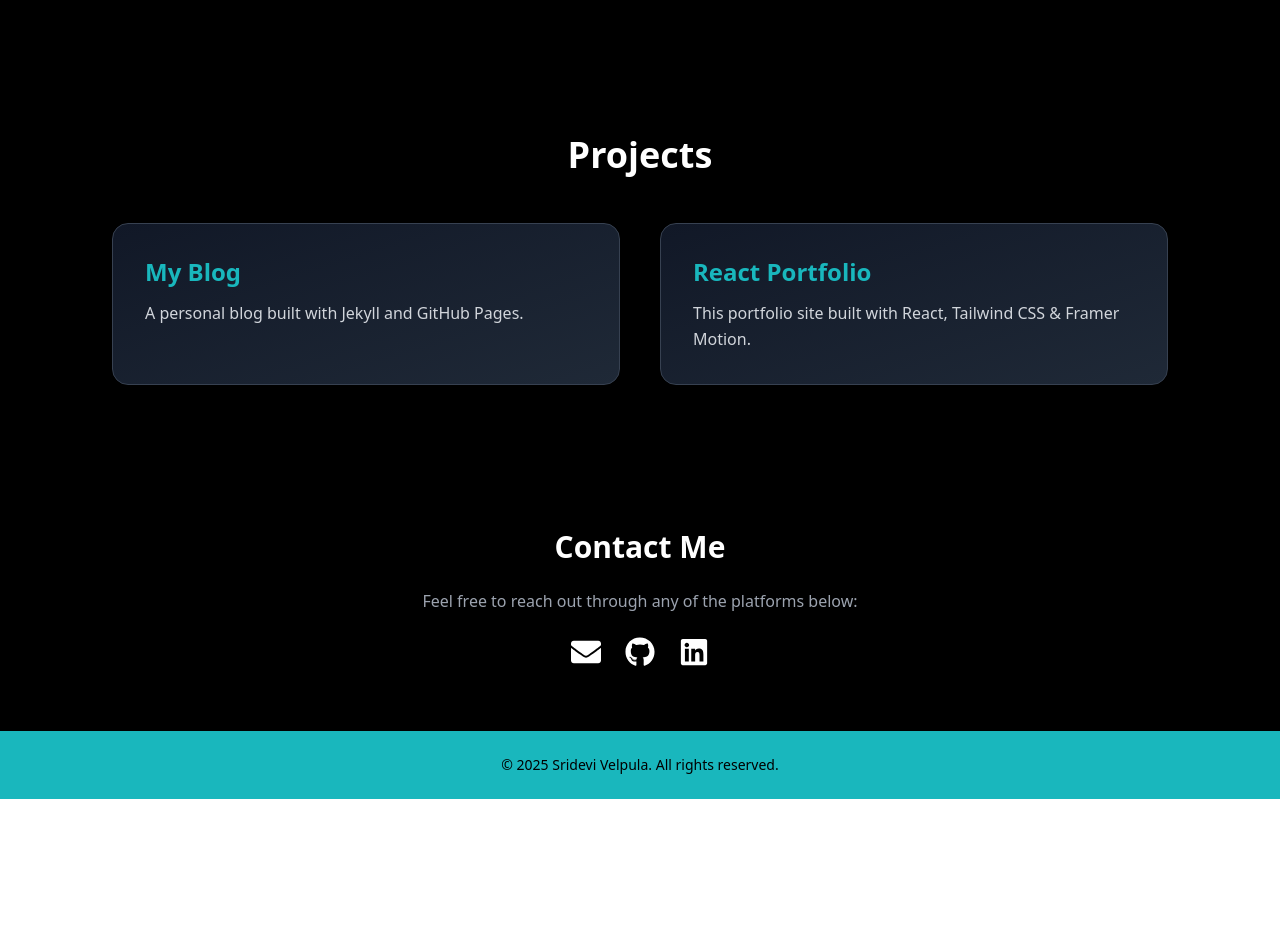
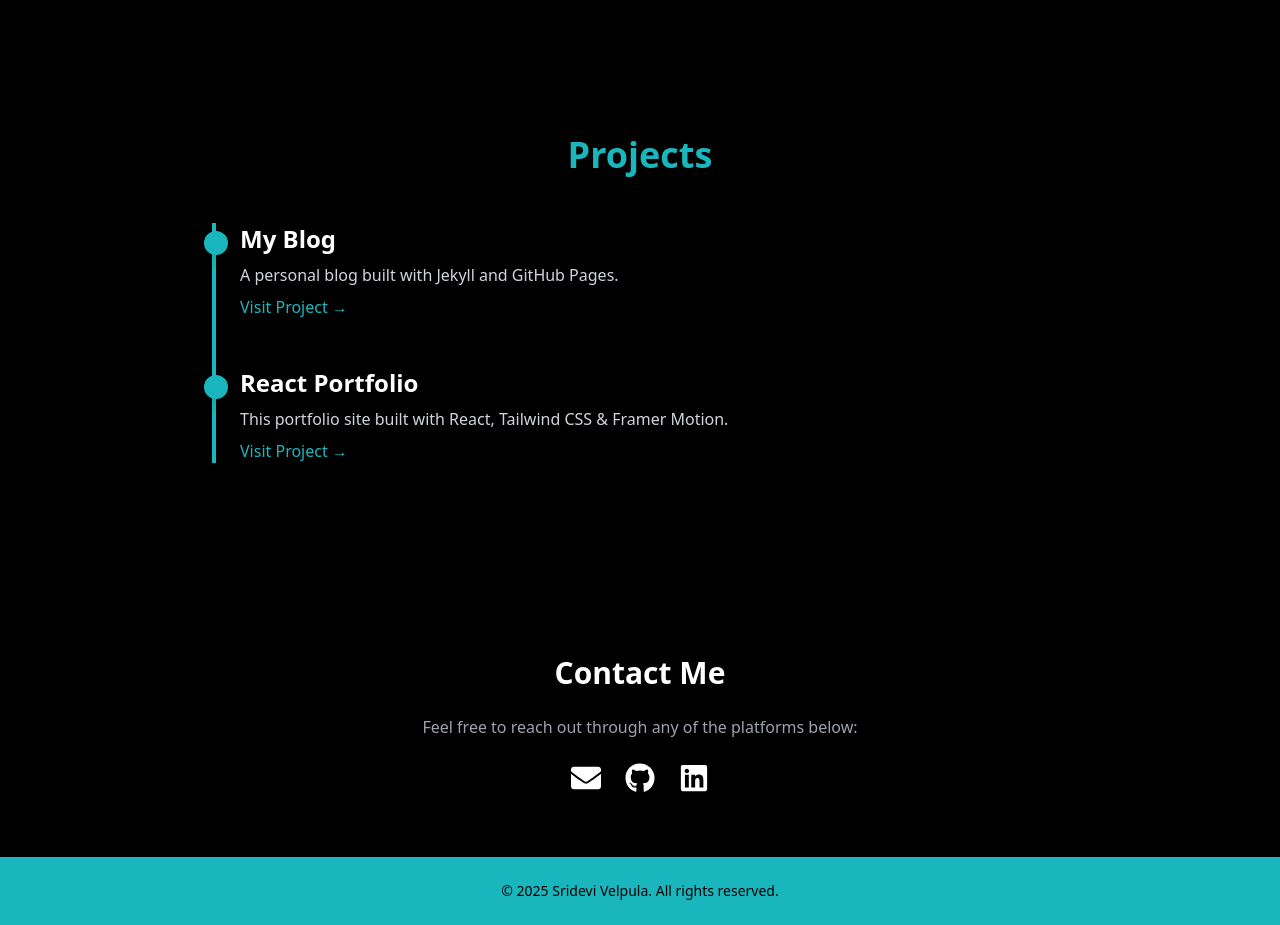
Before and after one commit to srideviblogs/my-portfolio-react, a React (Create React App) app: page / in a window 1280 px wide. Shown: the part 2620-3545 px from the top of the page. Before the commit the page ends 3419 px from the top, so only its background shows below. Built offline with nearby package versions, Linux system fonts and the light colour scheme.

Commit message:
Update Portfolio.js

```diff
--- a/src/components/Portfolio.js
+++ b/src/components/Portfolio.js
@@ -17,40 +17,36 @@ const projects = [
 const Portfolio = () => {
   return (
     <section id="portfolio" className="bg-black text-white py-20 px-6 md:px-28">
-      {/* Section Heading */}
-      <motion.h2
-        className="text-4xl font-bold text-center mb-12"
-        initial={{ opacity: 0, y: 20 }}
-        whileInView={{ opacity: 1, y: 0 }}
-        viewport={{ once: true }}
-        transition={{ duration: 0.6 }}
-      >
-        Projects
-      </motion.h2>
+      <h2 className="text-4xl font-bold text-center mb-12 text-tealcustom">Projects</h2>
 
-      {/* Projects Grid */}
-      <div className="grid gap-10 md:grid-cols-2">
+      <div className="relative max-w-4xl mx-auto">
+        {/* Vertical line */}
+        <div className="border-l-4 border-tealcustom absolute h-full top-0 left-5"></div>
+
+        {/* Project Items */}
         {projects.map((project, idx) => (
-          <motion.a
+          <motion.div
             key={idx}
-            href={project.link}
-            target="_blank"
-            rel="noopener noreferrer"
-            className="block bg-gradient-to-br from-gray-900 to-gray-800 border border-gray-700 rounded-2xl p-8 shadow-xl hover:shadow-2xl hover:border-tealcustom transition-all duration-300"
-            whileHover={{ scale: 1.03 }}
-            whileTap={{ scale: 0.97 }}
-            initial={{ opacity: 0, y: 40 }}
-            whileInView={{ opacity: 1, y: 0 }}
+            className="mb-12 ml-12 relative"
+            initial={{ opacity: 0, x: -40 }}
+            whileInView={{ opacity: 1, x: 0 }}
             viewport={{ once: true }}
-            transition={{ delay: idx * 0.2, duration: 0.6 }}
+            transition={{ delay: idx * 0.3 }}
           >
-            <h3 className="text-2xl font-semibold text-tealcustom mb-3">
-              {project.title}
-            </h3>
-            <p className="text-gray-300 leading-relaxed">
-              {project.description}
-            </p>
-          </motion.a>
+            {/* Timeline Dot */}
+            <div className="absolute -left-9 top-2 w-6 h-6 bg-tealcustom rounded-full shadow-lg"></div>
+
+            <h3 className="text-2xl font-semibold mb-2">{project.title}</h3>
+            <p className="text-gray-300 mb-2">{project.description}</p>
+            <a
+              href={project.link}
+              target="_blank"
+              rel="noopener noreferrer"
+              className="inline-block text-tealcustom hover:underline font-medium"
+            >
+              Visit Project →
+            </a>
+          </motion.div>
         ))}
       </div>
     </section>
```
